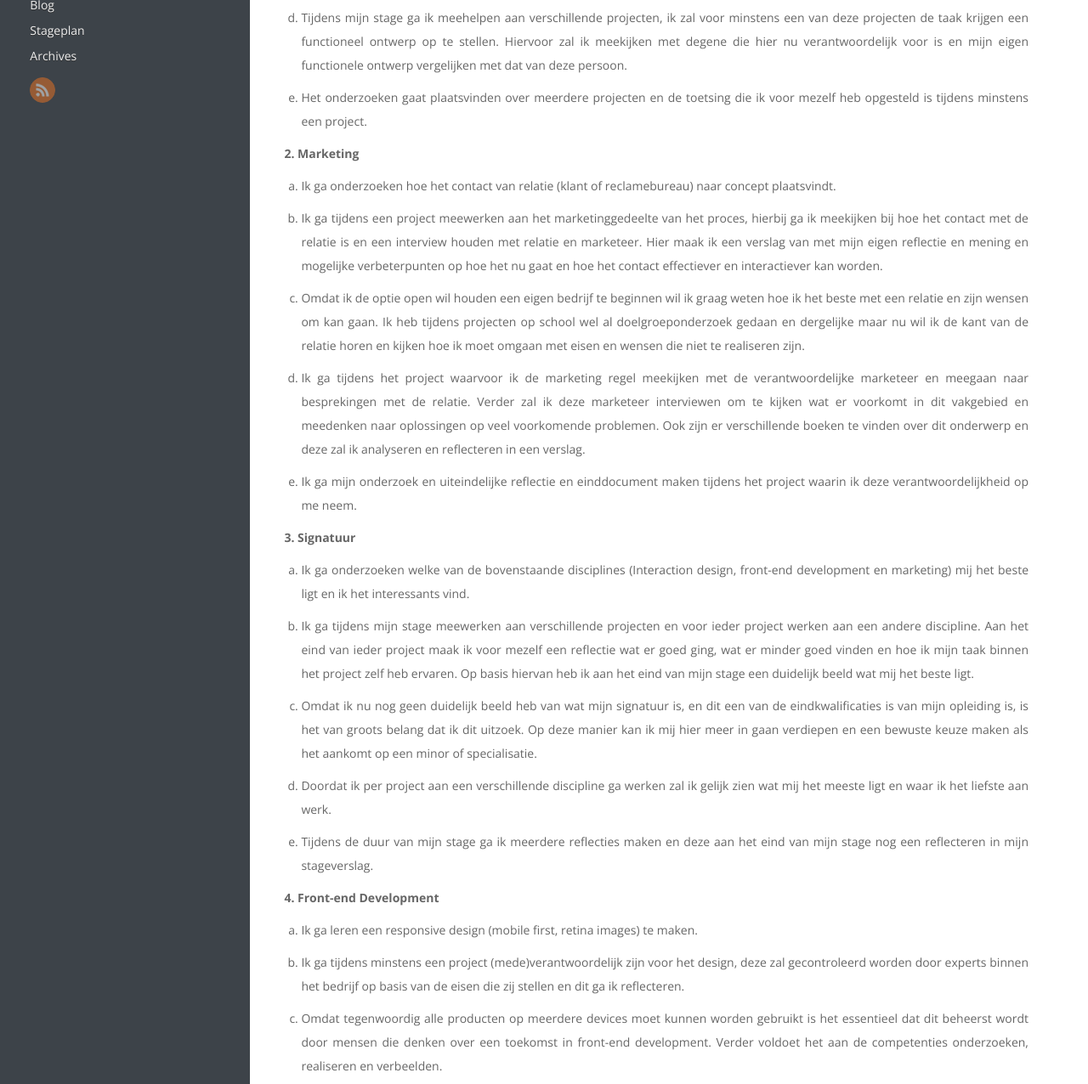
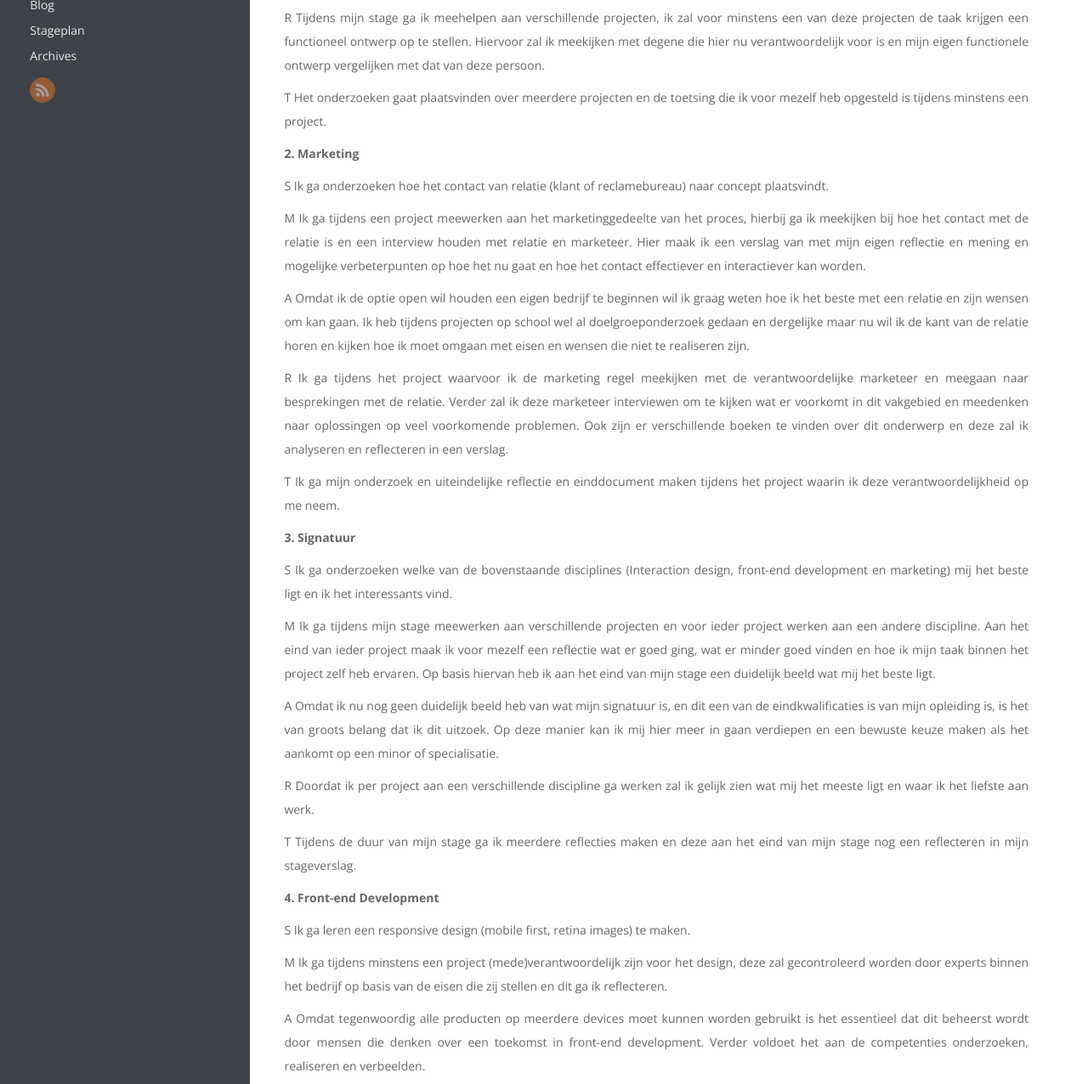
Before and after one commit to ElgadeKlerk/ElgadeKlerk.github.io, a plain HTML site: page stageplan/index.html in a window 1280 px wide. Shown: the part 286-1562 px from the top of the page at 85% size. Drawn offline with nearby package versions, Linux system fonts and the light colour scheme; files whose address does not match are found by name.

Commit message:
Site updated at 2013-09-10 11:44:54 UTC

```diff
--- a/atom.xml
+++ b/atom.xml
@@ -4,7 +4,7 @@
   <title><![CDATA[Mijn stage blog]]></title>
   <link href="http://ElgadeKlerk.github.io/atom.xml" rel="self"/>
   <link href="http://ElgadeKlerk.github.io/"/>
-  <updated>2013-09-10T13:40:32+02:00</updated>
+  <updated>2013-09-10T13:44:47+02:00</updated>
   <id>http://ElgadeKlerk.github.io/</id>
   <author>
     <name><![CDATA[Elga de Klerk]]></name>
--- a/sitemap.xml
+++ b/sitemap.xml
@@ -30,6 +30,6 @@
     </url>
     <url>
         <loc>http://ElgadeKlerk.github.io/stageplan/</loc>
-        <lastmod>2013-09-10T13:34:56+02:00</lastmod>
+        <lastmod>2013-09-10T13:44:42+02:00</lastmod>
     </url>
 </urlset>
--- a/stageplan/index.html
+++ b/stageplan/index.html
@@ -9,8 +9,7 @@
 	<meta name="author" content="Elga de Klerk">
 
 
-	<meta name="description" content="1. Interaction Design Ik ga leren een functioneel ontwerp (wireframes, userstories, requirements, ed.) op te stellen.
-Ik ga meekijken met degene &hellip;">
+	<meta name="description" content="1. Interaction Design S Ik ga leren een functioneel ontwerp (wireframes, userstories, requirements, ed.) op te stellen. M Ik ga meekijken met degene &hellip;">
 
 
   <!-- http://t.co/dKP3o1e -->
@@ -91,47 +90,51 @@ Ik ga meekijken met degene &hellip;">
 
     <div class="entry-content"><p><strong>1. Interaction Design</strong></p>
 
-<ol type="a">
-<li><p>Ik ga leren een functioneel ontwerp (wireframes, userstories, requirements, ed.) op te stellen.</p></li>
-<li><p>Ik ga meekijken met degene binnen het bedrijf die op dit moment verantwoordelijk is voor de functionele ontwerpen en als toetsing zal ik mijn eigen gemaakte functioneel ontwerp vergelijken met het ontwerp van deze persoon en dit reflecteren.</p></li>
-<li><p>Omdat ik hier zeer weinig inzicht in heb en het een essentieel onderdeel is van mijn opleiding is het belangrijk dat ik dit beheers. Verder komt het overeen met de competenties onderzoeken en multidisciplinair werken.</p></li>
-<li><p>Tijdens mijn stage ga ik meehelpen aan verschillende projecten, ik zal voor minstens een van deze projecten de taak krijgen een functioneel ontwerp op te stellen. Hiervoor zal ik meekijken met degene die hier nu verantwoordelijk voor is en mijn eigen functionele ontwerp vergelijken met dat van deze persoon.</p></li>
-<li><p>Het onderzoeken gaat plaatsvinden over meerdere projecten en de toetsing die ik voor mezelf heb opgesteld is tijdens minstens een project.</p></li>
-</ol>
+<p>S Ik ga leren een functioneel ontwerp (wireframes, userstories, requirements, ed.) op te stellen.</p>
 
+<p>M Ik ga meekijken met degene binnen het bedrijf die op dit moment verantwoordelijk is voor de functionele ontwerpen en als toetsing zal ik mijn eigen gemaakte functioneel ontwerp vergelijken met het ontwerp van deze persoon en dit reflecteren.</p>
+
+<p>A Omdat ik hier zeer weinig inzicht in heb en het een essentieel onderdeel is van mijn opleiding is het belangrijk dat ik dit beheers. Verder komt het overeen met de competenties onderzoeken en multidisciplinair werken.</p>
+
+<p>R Tijdens mijn stage ga ik meehelpen aan verschillende projecten, ik zal voor minstens een van deze projecten de taak krijgen een functioneel ontwerp op te stellen. Hiervoor zal ik meekijken met degene die hier nu verantwoordelijk voor is en mijn eigen functionele ontwerp vergelijken met dat van deze persoon.</p>
+
+<p>T Het onderzoeken gaat plaatsvinden over meerdere projecten en de toetsing die ik voor mezelf heb opgesteld is tijdens minstens een project.</p>
 
 <p><strong>2. Marketing</strong></p>
 
-<ol type="a">
-<li><p>Ik ga onderzoeken hoe het contact van relatie (klant of reclamebureau) naar concept plaatsvindt.</p></li>
-<li><p>Ik ga tijdens een project meewerken aan het marketinggedeelte van het proces, hierbij ga ik meekijken bij hoe het contact met de relatie is en een interview houden met relatie en marketeer. Hier maak ik een verslag van met mijn eigen reflectie en mening en mogelijke verbeterpunten op hoe het nu gaat en hoe het contact effectiever en interactiever kan worden.</p></li>
-<li><p>Omdat ik de optie open wil houden een eigen bedrijf te beginnen wil ik graag weten hoe ik het beste met een relatie en zijn wensen om kan gaan. Ik heb tijdens projecten op school wel al doelgroeponderzoek gedaan en dergelijke maar nu wil ik de kant van de relatie horen en kijken hoe ik moet omgaan met eisen en wensen die niet te realiseren zijn.</p></li>
-<li><p>Ik ga tijdens het project waarvoor ik de marketing regel meekijken met de verantwoordelijke marketeer en meegaan naar besprekingen met de relatie. Verder zal ik deze marketeer interviewen om te kijken wat er voorkomt in dit vakgebied en meedenken naar oplossingen op veel voorkomende problemen. Ook zijn er verschillende boeken te vinden over dit onderwerp en deze zal ik analyseren en reflecteren in een verslag.</p></li>
-<li><p>Ik ga mijn onderzoek en uiteindelijke reflectie en einddocument maken tijdens het project waarin ik deze verantwoordelijkheid op me neem.</p></li>
-</ol>
+<p>S Ik ga onderzoeken hoe het contact van relatie (klant of reclamebureau) naar concept plaatsvindt.</p>
 
+<p>M Ik ga tijdens een project meewerken aan het marketinggedeelte van het proces, hierbij ga ik meekijken bij hoe het contact met de relatie is en een interview houden met relatie en marketeer. Hier maak ik een verslag van met mijn eigen reflectie en mening en mogelijke verbeterpunten op hoe het nu gaat en hoe het contact effectiever en interactiever kan worden.</p>
+
+<p>A Omdat ik de optie open wil houden een eigen bedrijf te beginnen wil ik graag weten hoe ik het beste met een relatie en zijn wensen om kan gaan. Ik heb tijdens projecten op school wel al doelgroeponderzoek gedaan en dergelijke maar nu wil ik de kant van de relatie horen en kijken hoe ik moet omgaan met eisen en wensen die niet te realiseren zijn.</p>
+
+<p>R Ik ga tijdens het project waarvoor ik de marketing regel meekijken met de verantwoordelijke marketeer en meegaan naar besprekingen met de relatie. Verder zal ik deze marketeer interviewen om te kijken wat er voorkomt in dit vakgebied en meedenken naar oplossingen op veel voorkomende problemen. Ook zijn er verschillende boeken te vinden over dit onderwerp en deze zal ik analyseren en reflecteren in een verslag.</p>
+
+<p>T Ik ga mijn onderzoek en uiteindelijke reflectie en einddocument maken tijdens het project waarin ik deze verantwoordelijkheid op me neem.</p>
 
 <p><strong>3. Signatuur</strong></p>
 
-<ol type="a">
-<li><p>Ik ga onderzoeken welke van de bovenstaande disciplines (Interaction design, front-end development en marketing) mij het beste ligt en ik het interessants vind.</p></li>
-<li><p>Ik ga tijdens mijn stage meewerken aan verschillende projecten en voor ieder project werken aan een andere discipline. Aan het eind van ieder project maak ik voor mezelf een reflectie wat er goed ging, wat er minder goed vinden en hoe ik mijn taak binnen het project zelf heb ervaren. Op basis hiervan heb ik aan het eind van mijn stage een duidelijk beeld wat mij het beste ligt.</p></li>
-<li><p>Omdat ik nu nog geen duidelijk beeld heb van wat mijn signatuur is, en dit een van de eindkwalificaties is van mijn opleiding is, is het van groots belang dat ik dit uitzoek. Op deze manier kan ik mij hier meer in gaan verdiepen en een bewuste keuze maken als het aankomt op een minor of specialisatie.</p></li>
-<li><p>Doordat ik per project aan een verschillende discipline ga werken zal ik gelijk zien wat mij het meeste ligt en waar ik het liefste aan werk.</p></li>
-<li><p>Tijdens de duur van mijn stage ga ik meerdere reflecties maken en deze aan het eind van mijn stage nog een reflecteren in mijn stageverslag.</p></li>
-</ol>
+<p>S Ik ga onderzoeken welke van de bovenstaande disciplines (Interaction design, front-end development en marketing) mij het beste ligt en ik het interessants vind.</p>
 
+<p>M Ik ga tijdens mijn stage meewerken aan verschillende projecten en voor ieder project werken aan een andere discipline. Aan het eind van ieder project maak ik voor mezelf een reflectie wat er goed ging, wat er minder goed vinden en hoe ik mijn taak binnen het project zelf heb ervaren. Op basis hiervan heb ik aan het eind van mijn stage een duidelijk beeld wat mij het beste ligt.</p>
+
+<p>A Omdat ik nu nog geen duidelijk beeld heb van wat mijn signatuur is, en dit een van de eindkwalificaties is van mijn opleiding is, is het van groots belang dat ik dit uitzoek. Op deze manier kan ik mij hier meer in gaan verdiepen en een bewuste keuze maken als het aankomt op een minor of specialisatie.</p>
+
+<p>R Doordat ik per project aan een verschillende discipline ga werken zal ik gelijk zien wat mij het meeste ligt en waar ik het liefste aan werk.</p>
+
+<p>T Tijdens de duur van mijn stage ga ik meerdere reflecties maken en deze aan het eind van mijn stage nog een reflecteren in mijn stageverslag.</p>
 
 <p><strong>4. Front-end Development</strong></p>
 
-<ol type="a">
-<li><p>Ik ga leren een responsive design (mobile first, retina images) te maken.</p></li>
-<li><p>Ik ga tijdens minstens een project (mede)verantwoordelijk zijn voor het design, deze zal gecontroleerd worden door experts binnen het bedrijf op basis van de eisen die zij stellen en dit ga ik reflecteren.</p></li>
-<li><p>Omdat tegenwoordig alle producten op meerdere devices moet kunnen worden gebruikt is het essentieel dat dit beheerst wordt door mensen die denken over een toekomst in front-end development. Verder voldoet het aan de competenties onderzoeken, realiseren en verbeelden.</p></li>
-<li><p>Tijdens mijn stage ga ik meewerken aan verschillende projecten, tijdens deze projecten zal ik dus ook in aanraking komen met responsive design. Ik zal hier zelf onderzoek naar doen en uiteindelijk zelf in staat zijn een responsive product af te leveren. Er zijn verschillende boeken en andere bronnen te vinden over dit onderwerp en deze zal ik analyseren en reflecteren in een verslag.</p></li>
-<li><p>Tijdens minstens een project ga ik meewerken aan het realiseren van het product.</p></li>
-</ol>
+<p>S Ik ga leren een responsive design (mobile first, retina images) te maken.</p>
 
+<p>M Ik ga tijdens minstens een project (mede)verantwoordelijk zijn voor het design, deze zal gecontroleerd worden door experts binnen het bedrijf op basis van de eisen die zij stellen en dit ga ik reflecteren.</p>
+
+<p>A Omdat tegenwoordig alle producten op meerdere devices moet kunnen worden gebruikt is het essentieel dat dit beheerst wordt door mensen die denken over een toekomst in front-end development. Verder voldoet het aan de competenties onderzoeken, realiseren en verbeelden.</p>
+
+<p>R Tijdens mijn stage ga ik meewerken aan verschillende projecten, tijdens deze projecten zal ik dus ook in aanraking komen met responsive design. Ik zal hier zelf onderzoek naar doen en uiteindelijk zelf in staat zijn een responsive product af te leveren. Er zijn verschillende boeken en andere bronnen te vinden over dit onderwerp en deze zal ik analyseren en reflecteren in een verslag.</p>
+
+<p>T Tijdens minstens een project ga ik meewerken aan het realiseren van het product.</p>
 </div>
 </article>
 
```
